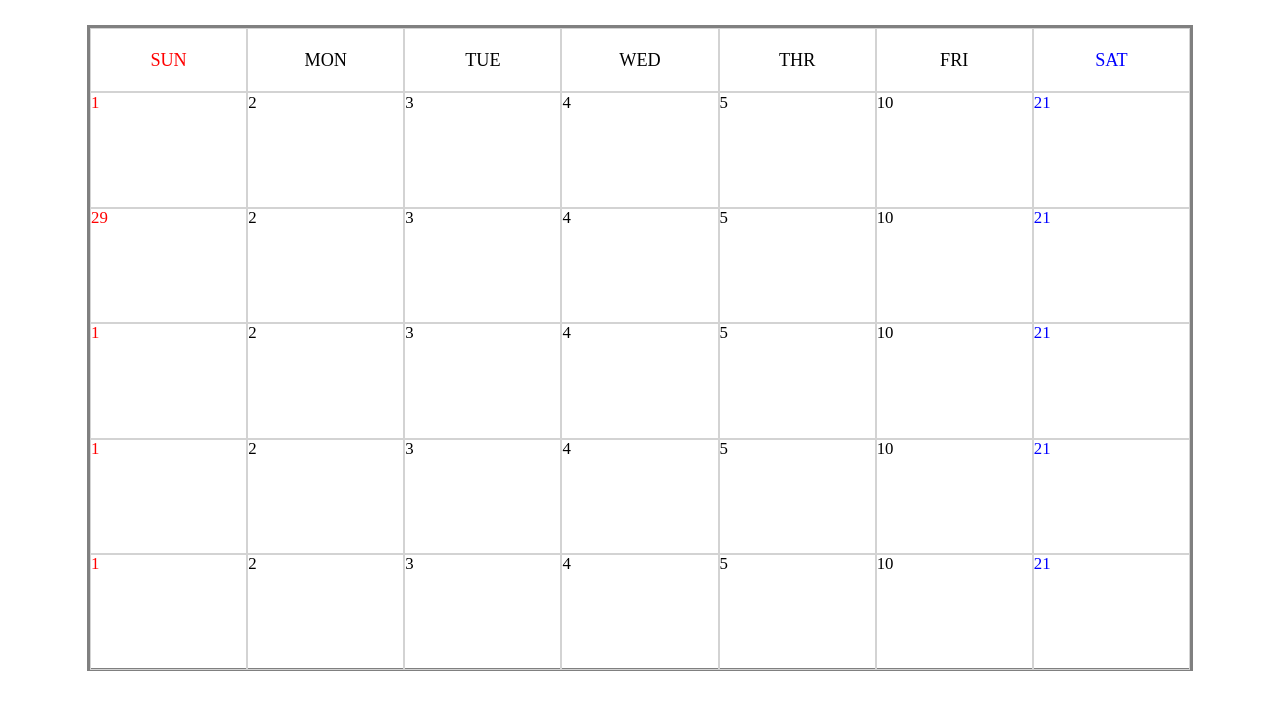
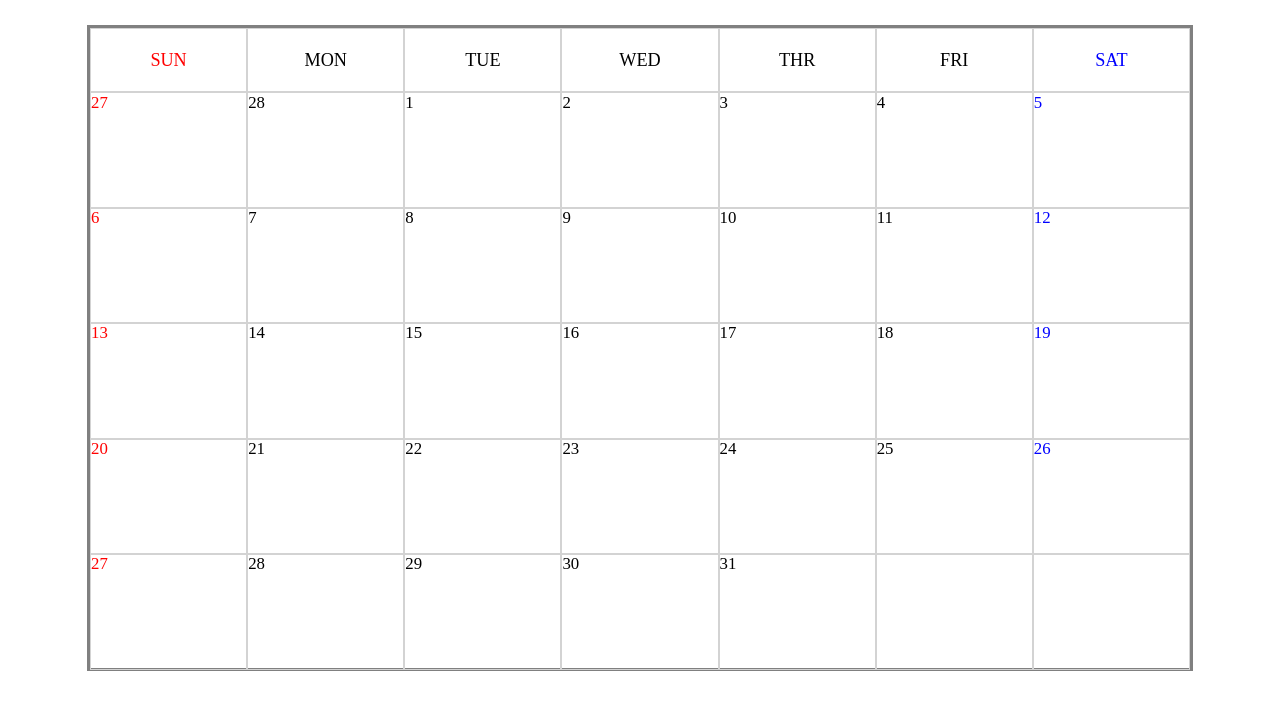
Before and after one commit to nggoong/VanillaJSCalendar, a plain HTML site: page index.html in a window 1280 px wide. Shown: the part 95-800 px from the top of the page. Drawn offline with Linux system fonts and the light colour scheme.

Commit message:
date 계산 후 렌더링 완료✔

```diff
--- a/index.html
+++ b/index.html
@@ -28,51 +28,7 @@
                 <div class="day" style="color:blue">SAT</div>
             </div>
             <div class="dates-wrapper">
-                <div class="week-1 week">
-                    <div class="date">1</div>
-                    <div class="date">2</div>
-                    <div class="date">3</div>
-                    <div class="date">4</div>
-                    <div class="date">5</div>
-                    <div class="date">10</div>
-                    <div class="date">21</div>
-                </div>
-                <div class="week-1 week">
-                    <div class="date">29</div>
-                    <div class="date">2</div>
-                    <div class="date">3</div>
-                    <div class="date">4</div>
-                    <div class="date">5</div>
-                    <div class="date">10</div>
-                    <div class="date">21</div>
-                </div>
-                <div class="week-1 week">
-                    <div class="date">1</div>
-                    <div class="date">2</div>
-                    <div class="date">3</div>
-                    <div class="date">4</div>
-                    <div class="date">5</div>
-                    <div class="date">10</div>
-                    <div class="date">21</div>
-                </div>
-                <div class="week-1 week">
-                    <div class="date">1</div>
-                    <div class="date">2</div>
-                    <div class="date">3</div>
-                    <div class="date">4</div>
-                    <div class="date">5</div>
-                    <div class="date">10</div>
-                    <div class="date">21</div>
-                </div>
-                <div class="week-1 week">
-                    <div class="date">1</div>
-                    <div class="date">2</div>
-                    <div class="date">3</div>
-                    <div class="date">4</div>
-                    <div class="date">5</div>
-                    <div class="date">10</div>
-                    <div class="date">21</div>
-                </div>
+
             </div>
         </div>
     </div>
--- a/index.js
+++ b/index.js
@@ -104,9 +104,29 @@
             }
         }
 
-        console.log(dateMatrix);
+        return prevIndex;
+    }
 
-
+    const RenderDate = () => {
+        let prevIndex = setCurrentDate();
+        let wrapper = document.querySelector('.dates-wrapper');
+        let weekDiv;
+        let dateDiv;
+        for(let i = 0; i< dateMatrix.length; i++) {
+            weekDiv = document.createElement('div');
+            weekDiv.classList.add('week');
+            console.log('hello')
+            for(let j = 0; j < dateMatrix[i].length; j++) {
+                dateDiv = document.createElement('div');
+                if(i == 0 && j < prevIndex) {
+                    dateDiv.classList.add('prev-month-date');
+                }
+                dateDiv.classList.add('date');
+                dateDiv.innerText = dateMatrix[i][j];
+                weekDiv.appendChild(dateDiv);
+            }
+            wrapper.appendChild(weekDiv);
+        }
     }
 
 
@@ -119,7 +139,7 @@
     initYearMonth();
     setEvent();
     RenderMonthYear(currentYear, currentMonth);
-    setCurrentDate();
+    RenderDate();
 
 
 
```
